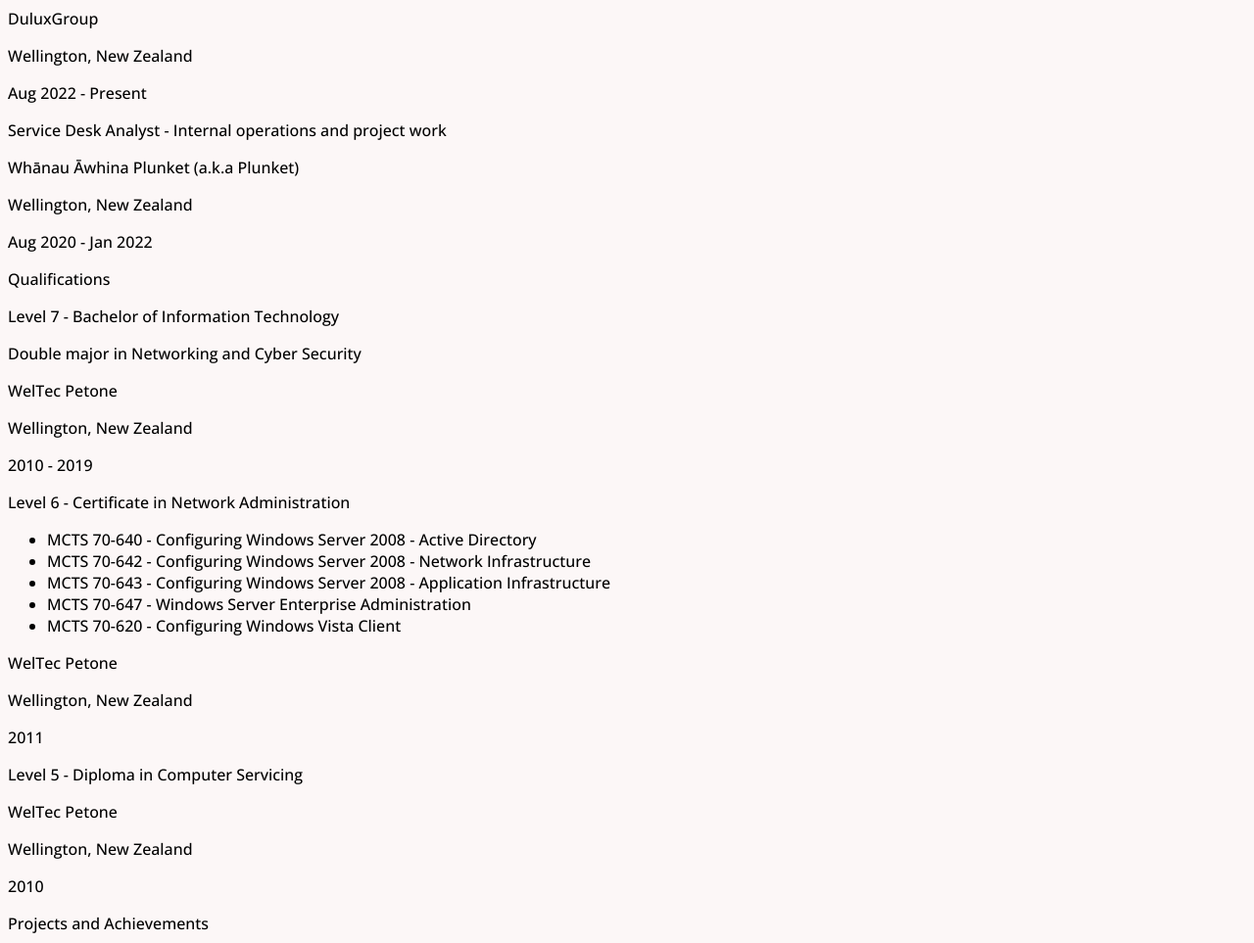
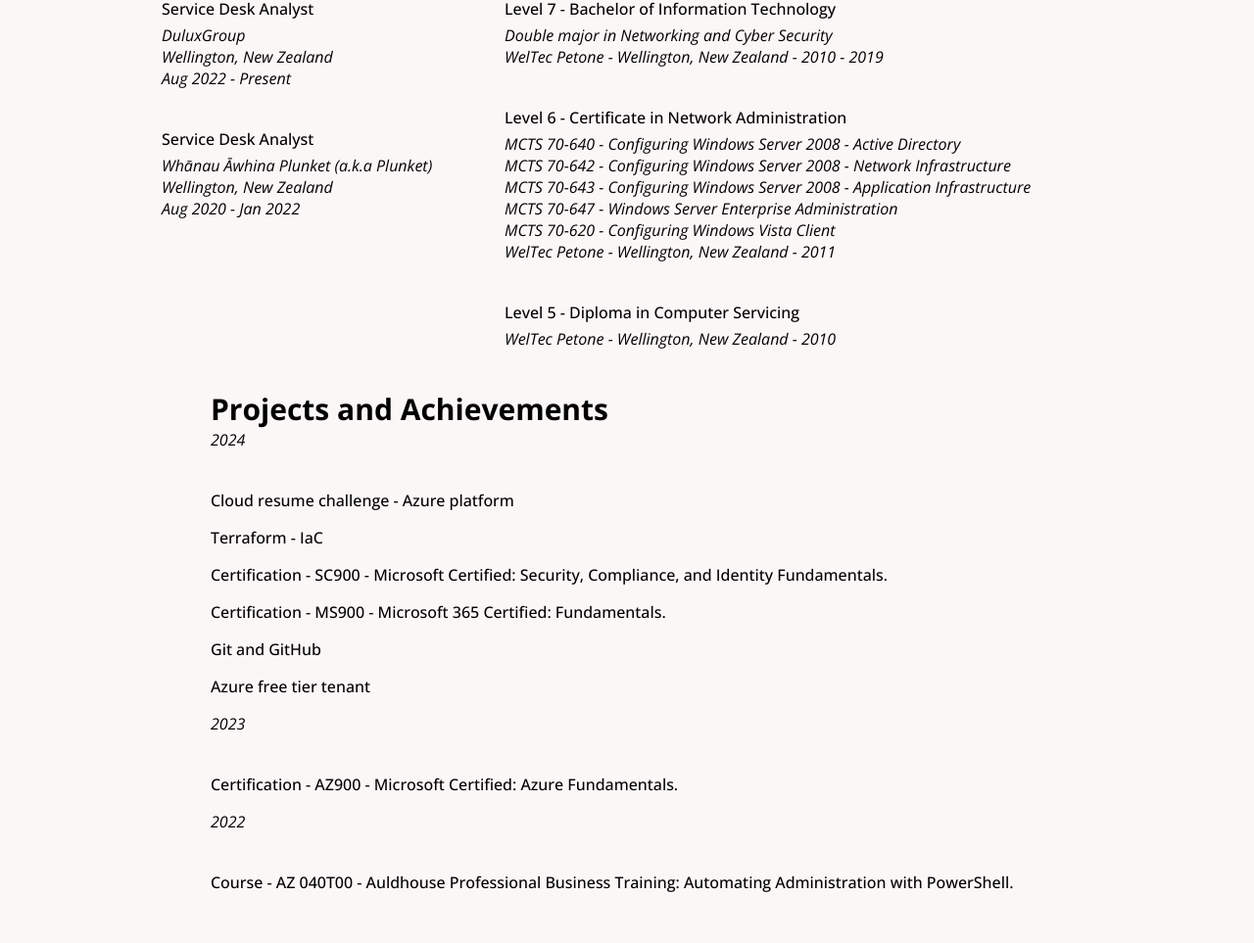
Before and after one commit to Obed213/TF-AZ-CloudResume, a plain HTML site: page index.html in a window 1280 px wide. Shown: the part 669-1632 px from the top of the page at 98% size. After the commit the page ends 1605 px from the top, so only its background shows below. Drawn offline with nearby package versions, Linux system fonts and the light colour scheme.

Commit message:
local commit
modified index.html file, several developments to the could resume.

```diff
--- a/index.html
+++ b/index.html
@@ -1,7 +1,6 @@
 <!DOCTYPE html>
 <html>
   <head>
-
     <title>Resume - Obed Medara</title>
 
     <meta charset="utf-8" />
@@ -14,11 +13,11 @@
     <script src="https://kit.fontawesome.com/f131b114f8.js" crossorigin="anonymous"></script>
 
     <link rel="stylesheet" href="styles/main.css" />
-
   </head>
 
   <body>
 
+    <!-- PAGE 1 -->
     <div class="page1">
       <p class="Page1Heading">Hi, I'm Obed<p>
       <p>This is my Cloud Resume which I created as part of the Cloud Resume Challenge using the Azure platform.</p>
@@ -32,10 +31,11 @@
       </ul>
     </div>
 
+
+    <!-- PAGE 2 -->
+    <!-- ABOUT ME -->
     <div>
-      <div>
-        <p>About me</p>
-      </div>
+      <strong class="sectionTitle">About me</strong>
 
       <div class="page2_personalStatement">
         <p>As a seasoned Information Technology (IT) professional with over 4 years of enterprise experience, I thrive on staying at the forefront of technology.
@@ -47,80 +47,76 @@
       </div>
     </div>
 
+
+    <!-- WORK HISTORY -->
+    <div class="page3">
       <div class="page3_workhistory">
-      <p>Work History</p>
+        <strong class="sectionTitle">Work History</strong>
 
         <div>
-        <p>Service Desk Analyst - Internal operations and project work</p>
-        <p>DuluxGroup</p>
-        <p>Wellington, New Zealand</p>
-        <p>Aug 2022 - Present</p>
+          <p class="subHeading">Service Desk Analyst</p>
+          <p class="italicText">DuluxGroup<br>Wellington, New Zealand<br>Aug 2022 - Present</p>
         </div>
 
         <div>
-        <p>Service Desk Analyst - Internal operations and project work</p>
-        <p>Whānau Āwhina Plunket (a.k.a Plunket)</p>
-        <p>Wellington, New Zealand</p>
-        <p>Aug 2020 - Jan 2022</p>
+          <p class="subHeading">Service Desk Analyst</p>
+          <p class="italicText">Whānau Āwhina Plunket (a.k.a Plunket)<br>Wellington, New Zealand<br>Aug 2020 - Jan 2022</p>
         </div>
       </div>
 
+
+      <!-- QUALIFICATIONS -->
       <div class="page3_qualifications">
-      <p>Qualifications</p>
+        <strong class="sectionTitle">Qualifications</strong>
 
         <div>
-        <p>Level 7 - Bachelor of Information Technology</p>
-        <p>Double major in Networking and Cyber Security</p>
-        <p>WelTec Petone</p>
-        <p>Wellington, New Zealand</p>
-        <p>2010 - 2019</p>
+          <p class="subHeading">Level 7 - Bachelor of Information Technology</p>
+          <p class="italicText">Double major in Networking and Cyber Security<br>WelTec Petone - Wellington, New Zealand - 2010 - 2019</p>
         </div>
 
         <div>
-        <p>Level 6 - Certificate in Network Administration</p>
+          <p class="subHeading">Level 6 - Certificate in Network Administration</p>
 
-        <ul>
-          <li>MCTS 70-640 - Configuring Windows Server 2008 - Active Directory</li>
-          <li>MCTS 70-642 - Configuring Windows Server 2008 - Network Infrastructure</li>
-          <li>MCTS 70-643 - Configuring Windows Server 2008 - Application Infrastructure</li>
-          <li>MCTS 70-647 - Windows Server Enterprise Administration</li>
-          <li>MCTS 70-620 - Configuring Windows Vista Client</li>
-        </ul>
-
-        <p>WelTec Petone</p>
-        <p>Wellington, New Zealand</p>
-        <p>2011</p>
+          <p class="italicText">
+            MCTS 70-640 - Configuring Windows Server 2008 - Active Directory<br>
+            MCTS 70-642 - Configuring Windows Server 2008 - Network Infrastructure<br>
+            MCTS 70-643 - Configuring Windows Server 2008 - Application Infrastructure<br>
+            MCTS 70-647 - Windows Server Enterprise Administration<br>
+            MCTS 70-620 - Configuring Windows Vista Client<br>
+            WelTec Petone - Wellington, New Zealand - 2011
+          </p>
         </div>
 
         <div>
-        <p>Level 5 - Diploma in Computer Servicing</p>
-        <p>WelTec Petone</p>
-        <p>Wellington, New Zealand</p>
-        <p>2010</p>
+          <p class="subHeading">Level 5 - Diploma in Computer Servicing</p>
+          <p class="italicText">WelTec Petone - Wellington, New Zealand - 2010</p>
         </div>
       </div>
 
+
+      <!-- PROJECTS AND ACHIEVEMENTS -->
       <div class="page3_projectsAndAchievements">
-      <p>Projects and Achievements</p>
+        <strong class="sectionTitle">Projects and Achievements</strong>
 
         <div>
-        <p>2024</p>
+          <p class="italicText">2024</p>
           <p>Cloud resume challenge - Azure platform</p>
           <p>Terraform - IaC</p>
-        <p>SC900 - Microsoft Certified: Security, Compliance, and Identity Fundamentals.</p>
-        <p>MS900 - Microsoft 365 Certified: Fundamentals.</p>
+          <p>Certification - SC900 - Microsoft Certified: Security, Compliance, and Identity Fundamentals.</p>
+          <p>Certification - MS900 - Microsoft 365 Certified: Fundamentals.</p>
           <p>Git and GitHub</p>
           <p>Azure free tier tenant</p>
         </div>
 
         <div>
-        <p>2023</p>
-        <p>AZ900 - Microsoft Certified: Azure Fundamentals.</p>
+          <p class="italicText">2023</p>
+          <p>Certification - AZ900 - Microsoft Certified: Azure Fundamentals.</p>
         </div>
 
         <div>
-        <p>2022</p>
-        <p>AZ 040T00 - Auldhouse Professional Business Training: Automating Administration with PowerShell.</p>
+          <p class="italicText">2022</p>
+          <p>Course - AZ 040T00 - Auldhouse Professional Business Training: Automating Administration with PowerShell.</p>
+        </div>
       </div>
     </div>
 
--- a/styles/main.css
+++ b/styles/main.css
@@ -8,6 +8,22 @@ body {
   background-color: rgb(252, 247, 247);
 }
 
+.socialIcons {
+  font-size: 50px;
+}
+
+
+
+.italicText {
+  font-style: italic;
+  font-weight:100;
+  margin-top: 0px;
+  margin-bottom: 40px;
+}
+
+
+
+/*---- PAGE 1 CSS ----*/
 .page1 {
   margin-top: 50px;
   margin-bottom: 50px;
@@ -23,13 +39,53 @@ body {
   font-style: normal;
   font-variation-settings:
     "wdth" 100;
-
 }
 
-.socialIcons {
-  font-size: 50px;
-}
 
+/*---- PAGE 2 CSS ----*/
 .page2_personalStatement {
   font-size: 15px;
 }
+
+
+/*---- PAGE 3 CSS ----*/
+.page3 {
+  display: flex;
+  flex-wrap: wrap;
+  justify-content: center;
+}
+
+.sectionTitle{
+  font-size: 30px;
+}
+
+.subHeading {
+  margin-top: 8px;
+  margin-bottom: 5px;
+}
+
+.subText {
+ margin-top: 5px;
+}
+
+.page3_workhistory {
+  width: 300px;
+  display: inline-block;
+  vertical-align: top;
+  margin-right: 50px;
+}
+
+
+
+.page3_qualifications {
+  width: 550px;
+  display: inline-block;
+  vertical-align: top;
+  margin-right: 50px;
+}
+
+.page3_projectsAndAchievements {
+  width: 850px;
+  display: inline-block;
+  vertical-align: top;
+}
```
Lines whose indentation alone changed are shown as unchanged.
